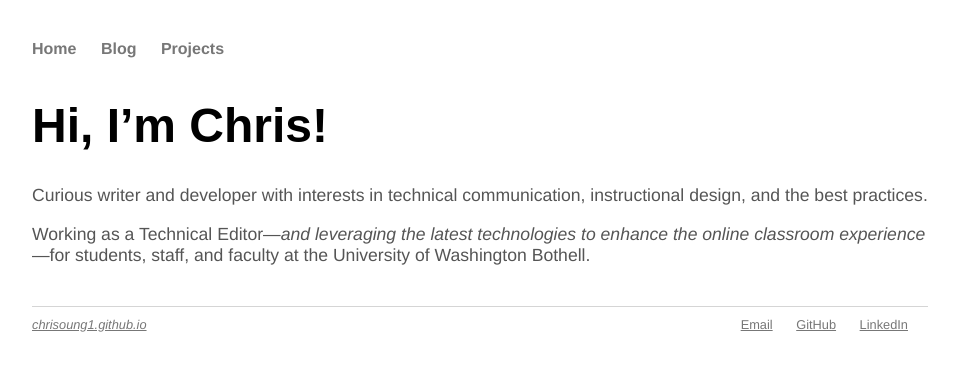
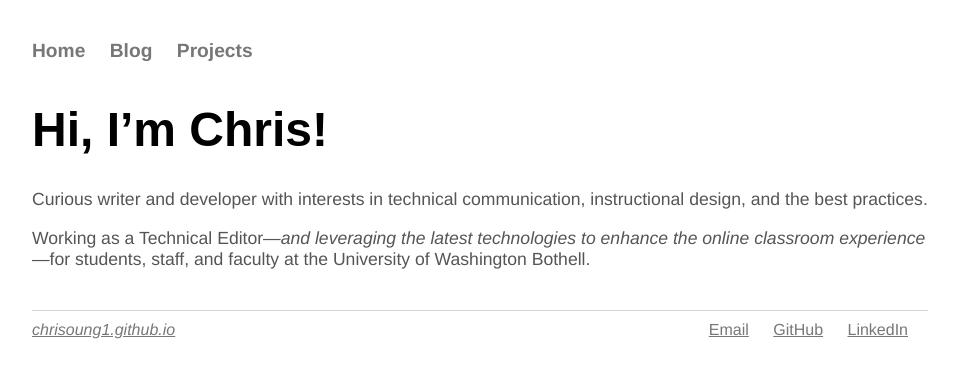
Before and after one commit to chriso23/chriso23.github.io, a Jekyll site: the page built from index.md, in a window 1280 px wide. Shown: the top 378 px of the page, without its empty margins (160-1119 px from the left). Built offline with Jekyll 4.4.1, drawn with Linux system fonts in a browser that asks for light colours.

Commit message:
Update main.css

```diff
--- a/css/main.css
+++ b/css/main.css
@@ -85,23 +85,24 @@
         /* nav and footer **/
 
         nav a {
-            font-size: 1em;
+            font-size: 1.2em;
             font-weight: bold;
             text-decoration: none;
         }
 
         footer {
-            font-size: 0.8em;
             border-top: 1px solid #d5d5d5;
         }
 
         footer ul .contacts {
+            font-size: 1em;
             float: right;
             font-weight: 500;
 
         }
 
         footer ul .website li {
+            font-size: 1em;
             float: left;
             text-decoration: none;
             font-style: oblique;
```
